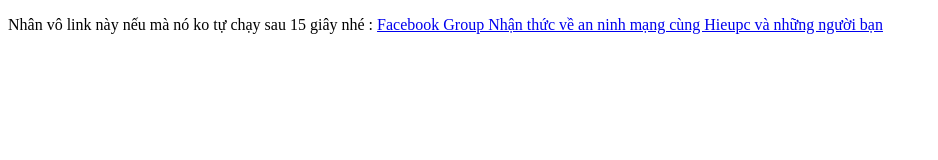
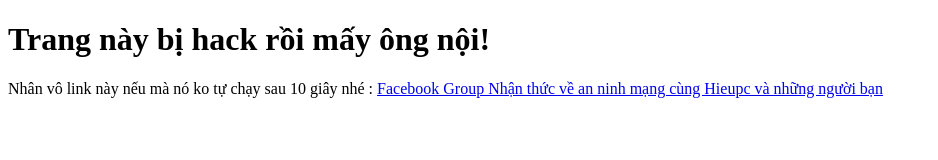
Before and after one commit to kentjuno/hieupcvn, a plain HTML site: page index.html in a window 1280 px wide. Shown: the whole page, without its empty margins (0-938 px from the left). Drawn offline with Linux system fonts and the light colour scheme.

Commit message:
Update index.html

```diff
--- a/index.html
+++ b/index.html
@@ -3,11 +3,12 @@
 
 <HEAD>
 <TITLE>Don't use this! This Page has been Hacked!</TITLE>
-<META http-equiv="refresh" content="15;
+<META http-equiv="refresh" content="10;
          https://www.facebook.com/groups/hieupcwithfriends">
+<h1>Trang này bị hack rồi mấy ông nội!</h1>
 </HEAD>
 <BODY>
-<P>Nhân vô link này nếu mà nó ko tự chạy sau 15 giây nhé :
+<P>Nhân vô link này nếu mà nó ko tự chạy sau 10 giây nhé :
 <A href="https://www.facebook.com/groups/hieupcwithfriends">Facebook Group Nhận thức về an ninh mạng cùng Hieupc và những người bạn</A>
 </BODY>
 </html>
```
